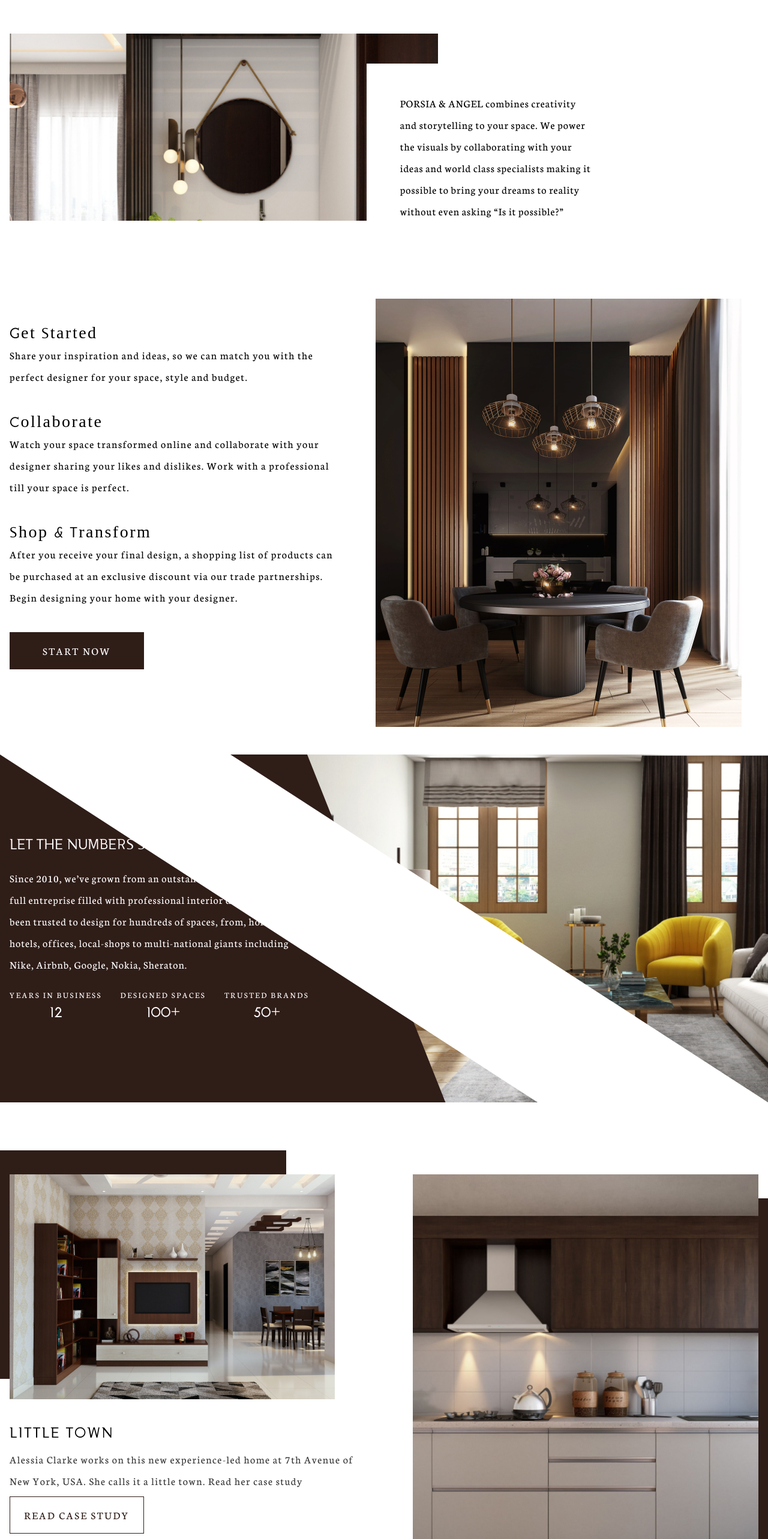
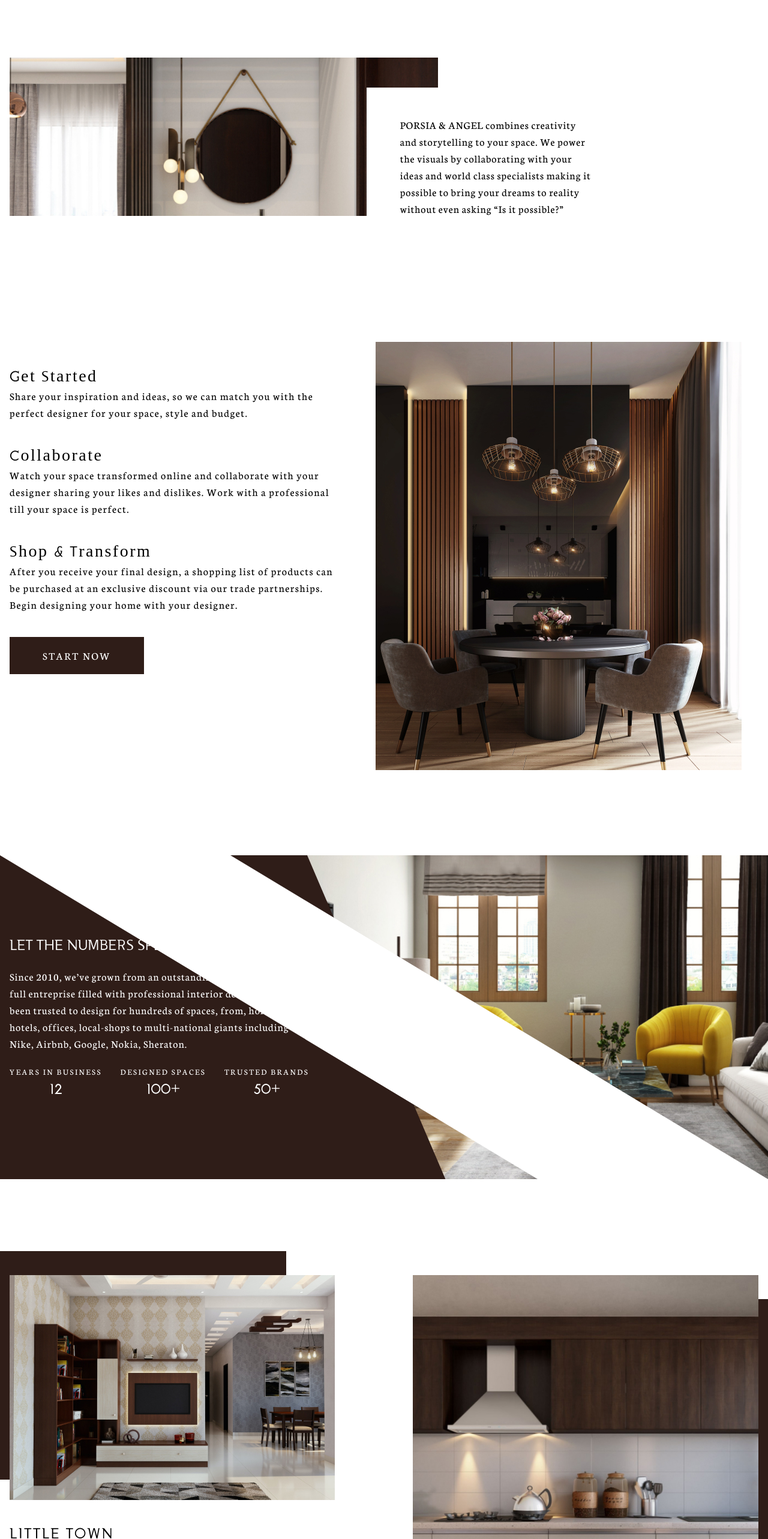
Before and after one commit to veedahv/porsia-angel, a Next.js app: page / in a window 1280 px wide. Shown: the part 1094-3660 px from the top of the page at 60% size. Built offline with nearby package versions, Linux system fonts and the light colour scheme.

Commit message:
fixing ui spacing

```diff
--- a/components/home/AboutSection.js
+++ b/components/home/AboutSection.js
@@ -2,12 +2,12 @@ import styles from '../../styles/Home.module.css';
 
 export default function AboutSection() {
   return (
-      <section className="py-10">
+      <section className="py-14 md:py-20">
         <div className="container xl:max-w-screen-xl mx-auto px-4">
           <div className="flex items-stretch">
             <div className={styles.about + " md:flex-auto md:w-full relative"}></div>
-            <div className="md:flex-auto w-full relative bg-white px-14 py-12">
-              <p className="text-lg tracking-[1px] leading-loose max-w-xs">
+            <div className="md:flex-auto w-full relative bg-white px-8 md:px-14 md:py-12">
+              <p className="text-sm md:text-lg tracking-[1px] leading-loose max-w-xs">
                 PORSIA & ANGEL combines creativity and storytelling to your space.
                 We power the visuals by collaborating with your ideas and world class
                 specialists making it possible to bring your dreams to reality without even asking “Is it possible?”
--- a/components/home/FaqSection.js
+++ b/components/home/FaqSection.js
@@ -3,7 +3,7 @@ import FaqCard from "./FaqCard";
 export default function FaqSection() {
   return (
       <section className="" id="faq">
-        <div className="container xl:max-w-screen-xl mx-auto px-4 py-14">
+        <div className="container xl:max-w-screen-xl mx-auto px-4 py-20">
           <div className="max-w-lg mx-auto">
             <h2 className="text-3xl font-title text-center tracking-[2.5px]">
               FAQ
--- a/components/home/PortfolioSection.js
+++ b/components/home/PortfolioSection.js
@@ -6,7 +6,7 @@ import styles from '../../styles/Home.module.css';
 export default function PortfolioSection() {
     return (
         <section className="my-20 max-w-full overflow-x-hidden">
-            <div className="container xl:max-w-screen-xl mx-auto px-4 py-10">
+            <div className="container xl:max-w-screen-xl mx-auto px-4 py-20">
                 <div className="overflow-x-auto md:overflow-x-visible">
                     <div className="columns-2 gap-10 lg:gap-24 min-w-[650px] w-full">
                         <div className="">
@@ -14,20 +14,20 @@ export default function PortfolioSection() {
                                 <Image src="/assets/case1.jpg" width="542px" height="375px" alt="Steps to get started" className='mx-auto w-full' />
                             </div>
                             <div className="py-8">
-                                <h2 className="text-3xl font-title tracking-[2.5px] uppercase">
+                                <h2 className="text-xl md:text-3xl font-title tracking-[2.5px] uppercase">
                                     LITTLE TOWN
                                 </h2>
-                                <p className="text-lg text-dark tracking-[1.5px] leading-loose my-2">
+                                <p className="text-sm md:text-lg text-dark tracking-[1.5px] leading-loose my-2">
                                     Alessia Clarke works on this new experience-led home at 7th Avenue of New York, USA.
                                     She calls it a little town. Read her case study
                                 </p>
-                                <button className="border border-primary w-56 py-4 uppercase text-lg text-primary text-center tracking-[2.5px]">
+                                <button className="border border-primary w-56 py-4 uppercase text-base md:text-lg text-primary text-center tracking-[2.5px]">
                                     Read case study
                                 </button>
                             </div>
                         </div>
                         <Link href="/portfolio">
-                            <button className="border border-primary bg-primary w-56 px-1 py-4 text-lg text-white text-center tracking-[2.5px] my-10 lg:my-24 mx-auto lg:mx-0">
+                            <button className="border border-primary bg-primary w-56 px-1 py-4 text-base md:text-lg text-white text-center tracking-[2.5px] my-10 lg:my-24 mx-auto lg:mx-0">
                                 VIEW PORTFOLIO
                             </button>
                         </Link>
@@ -35,15 +35,15 @@ export default function PortfolioSection() {
                             <div className={styles.case2 + " relative z-10 w-full md:mb-[40px] flex items-center justify-center h-[212px] md:h-fit overflow-y-hidden md:overflow-visible"}>
                                 <Image src="/assets/case2.jpg" width="610px" height="714px" alt="Steps to get started" className='mx-auto w-full' />
                             </div>
-                            <div className="py-8 mb-20 md:mb-0">
-                                <h2 className="text-3xl font-title tracking-[2.5px] uppercase">
+                            <div className="py-8 mb-44 md:mb-0">
+                                <h2 className="text-xl md:text-3xl font-title tracking-[2.5px] uppercase">
                                     REFURNISHED K
                                 </h2>
-                                <p className="text-lg text-dark tracking-[1.5px] leading-loose my-2">
+                                <p className="text-sm md:text-lg text-dark tracking-[1.5px] leading-loose my-2">
                                     A full refurnished office of Shopify, bursting with vibrant,
                                     comfort and high-tech friendly enivornment to boost creativity and team work.
                                 </p>
-                                <button className="border border-primary w-56 py-4 uppercase text-lg text-primary text-center tracking-[2.5px]">
+                                <button className="border border-primary w-56 py-4 uppercase text-base md:text-lg text-primary text-center tracking-[2.5px]">
                                     Read case study
                                 </button>
                             </div>
--- a/components/home/ProcessSection.js
+++ b/components/home/ProcessSection.js
@@ -3,38 +3,38 @@ import Image from 'next/image';
 export default function ProcesSection() {
   return (
       <section className="">
-        <div className="container xl:max-w-screen-xl mx-auto px-4 py-10">
-          <div className="flex flex-col-reverse lg:flex-row gap-10 lg:gap-16">
+        <div className="container xl:max-w-screen-xl mx-auto px-4 py-20">
+          <div className="flex flex-col-reverse lg:flex-row gap-10 lg:gap-16 mb-14">
             <div className="flex-auto w-full lg:w-6/12 text-center lg:text-left">
               <div className="flex lg:flex-col gap-x-5 gap-y-10 my-10 overflow-x-auto text-left">
                 <div className="w-[300px] lg:w-full flex-none">
-                  <h2 className="text-3xl font-title tracking-[2.5px]">
+                  <h2 className="text-xl md:text-3xl font-title tracking-[2.5px]">
                     Get Started
                   </h2>
-                  <p className="text-lg tracking-[1.5px] leading-loose">
+                  <p className="text-sm md:text-lg tracking-[1.5px] leading-loose">
                     Share your inspiration and ideas, so we can match you with the perfect designer for your space, style and budget.
                   </p>
                 </div>
                 <div className="w-[300px] lg:w-full flex-none">
-                  <h2 className="text-3xl font-title tracking-[2.5px]">
+                  <h2 className="text-xl md:text-3xl font-title tracking-[2.5px]">
                     Collaborate
                   </h2>
-                  <p className="text-lg tracking-[1.5px] leading-loose">
+                  <p className="text-sm md:text-lg tracking-[1.5px] leading-loose">
                     Watch your space transformed online and collaborate with your designer sharing your likes and dislikes. Work with a professional till your space is perfect.
                   </p>
                 </div>
                 <div className="w-[300px] lg:w-full flex-none">
-                  <h2 className="text-3xl font-title tracking-[2.5px]">
+                  <h2 className="text-xl md:text-3xl font-title tracking-[2.5px]">
                     Shop & Transform
                   </h2>
-                  <p className="text-lg tracking-[1.5px] leading-loose">
+                  <p className="text-sm md:text-lg tracking-[1.5px] leading-loose">
                     After you receive your final design,
                     a shopping list of products can be purchased at an exclusive discount via our trade partnerships.
                     Begin designing your home with your designer.
                   </p>
                 </div>
               </div>
-              <button className="border border-primary bg-primary w-56 px-1 py-4 text-lg text-white text-center tracking-[2.5px]">
+              <button className="border border-primary bg-primary w-56 px-1 py-4 text-base md:text-lg text-white text-center tracking-[2.5px]">
                 START NOW
               </button>
             </div>
--- a/components/home/ReviewsSection.js
+++ b/components/home/ReviewsSection.js
@@ -11,10 +11,10 @@ export default function ReviewsSection() {
           <div className="container xl:max-w-screen-xl px-4 py-14 mx-auto">
             <div className="flex justify-start items-center md:my-14">
               <div className="max-w-lg w-full lg:w-2/5">
-                <h1 className="text-3xl font-title my-5">
+                <h1 className="text-lg md:text-3xl font-title my-5">
                   LET THE NUMBERS SPEAK
                 </h1>
-                <p className="text-lg tracking-[1px] leading-loose my-5">
+                <p className="text-sm md:text-lg tracking-[1px] leading-loose my-5">
                   Since 2010, we’ve grown from an outstanding interior agency to a
                   full entreprise filled with professional interior designers.
                   We’ve been trusted to design for hundreds of spaces, from, homes, hotels,
@@ -22,26 +22,26 @@ export default function ReviewsSection() {
                 </p>
                 <div className="flex flex-wrap justify-between gap-5 my-5 text-center">
                   <div className="">
-                    <small className="text-sm tracking-[2.5px] uppercase">
+                    <small className="text-xs md:text-sm tracking-[2.5px] uppercase">
                       Years in business
                     </small>
-                    <p className="text-3xl font-title">
+                    <p className="text-xl md:text-3xl font-title">
                       12
                     </p>
                   </div>
                   <div className="">
-                    <small className="text-sm tracking-[2.5px] uppercase">
+                    <small className="text-xs md:text-sm tracking-[2.5px] uppercase">
                       Designed spaces
                     </small>
-                    <p className="text-3xl font-title">
+                    <p className="text-xl md:text-3xl font-title">
                       100+
                     </p>
                   </div>
                   <div className="">
-                    <small className="text-sm tracking-[2.5px] uppercase">
+                    <small className="text-xs md:text-sm tracking-[2.5px] uppercase">
                       Trusted brands
                     </small>
-                    <p className="text-3xl font-title">
+                    <p className="text-xl md:text-3xl font-title">
                       50+
                     </p>
                   </div>
--- a/components/home/Testimonial.js
+++ b/components/home/Testimonial.js
@@ -54,13 +54,13 @@ const Testimonial = () => {
     }
     return (
         <section className="bg-[url('/assets/testimonial-bg.jpg')] bg-[#151515A1] bg-blend-overlay bg-cover bg-norepeat bg-center text-white w-full relative">
-            <div className="container xl:max-w-screen-xl mx-auto px-4 py-14">
+            <div className="container xl:max-w-screen-xl mx-auto px-4 py-20">
                 <div className="max-w-3xl mx-auto">
                     <h2 className="text-xl sm:text-3xl text-center font-title tracking-[2.5px] my-4">
                         WHAT OUR CUSTOMERS ARE SAYING
                     </h2>
                     <div className="bg-white flex relative z-10 my-3">
-                        <div className="overlow-hidden relative min-h-[290px] sm:min-h-[250px] xl:min-h-[250px] z-20 flex-auto">
+                        <div className="overlow-hidden relative min-h-[290px] sm:min-h-[250px] xl:min-h-[300px] z-20 flex-auto">
                             <div className={`overflow-hidden relative z-10 w-full h-full flex items-center`}>
                                 {
                                     allTestimonials.map((testimonial, i) => {
@@ -88,7 +88,7 @@ const Testimonial = () => {
                             </div>
                         </div>
                     </div>
-                    <div className="flex justify-center gap-1">
+                    <div className="flex justify-center gap-1 mt-14">
                         {
                             currentIndex > 0 &&
                             <button className="block hover:opacity-80 lg:opacity-100" onClick={prevFunc}>
```
